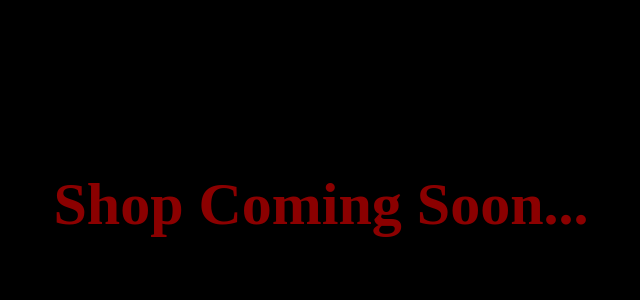
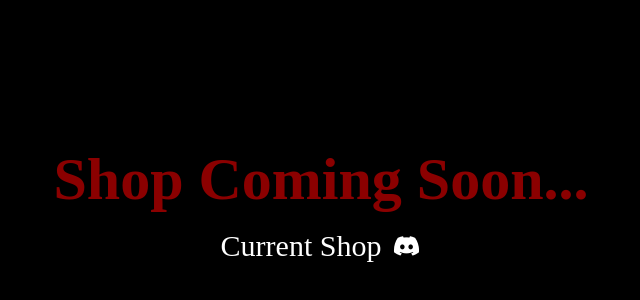
Before and after one commit to wayram/SOTF-Discord, a React (Vite) app: page /shop in a window 1280 px wide. Shown: the part 196-496 px from the top of the page, without its empty margins (319-959 px from the left). Built offline with nearby package versions, Linux system fonts and the light colour scheme.

Commit message:
Add files via upload

```diff
--- a/src/Pages/Home/Home.module.css
+++ b/src/Pages/Home/Home.module.css
@@ -2,7 +2,8 @@
     max-width: 100vw;
     min-height: 100vh;
     position: relative;
-    overflow-x: hidden;background-image: url("../../assets/cave-background.png");
+    overflow-x: hidden;
+    background-image: url("../../assets/cave-background.png");
     background-size: cover;
     background-repeat: no-repeat;
     background-position: center;
--- a/src/Pages/Shop/Shop.jsx
+++ b/src/Pages/Shop/Shop.jsx
@@ -10,6 +10,7 @@ function Shop() {
     <>
       <div className={styles.viewport}>
         <Link to='/'><h1>Shop Coming Soon...</h1></Link>
+        <Link to='https://discord.com/channels/268142459844952064/shop'><p>Current Shop <i className='bx bxl-discord-alt'></i></p></Link>
       </div>
     </>
   )
--- a/src/Pages/Shop/Shop.module.css
+++ b/src/Pages/Shop/Shop.module.css
@@ -7,6 +7,8 @@
     display: flex;
     align-items: center;
     justify-content: center;
+    flex-direction: column;
+    gap: 15px;
 }
 
 .viewport a {
@@ -18,6 +20,17 @@
     font-size: 30px;
 }
 
+.viewport a:nth-child(2) p {
+    color: white;
+    display: flex;
+    align-items: center;
+    gap: 10px;
+}
+
+.viewport a:nth-child(2) p:hover {
+    color: #8199f0;
+}
+
 .viewport a:hover {
     transform: scale(1.1);
 }
```
